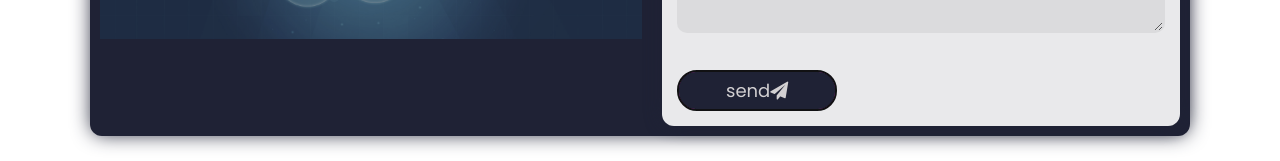
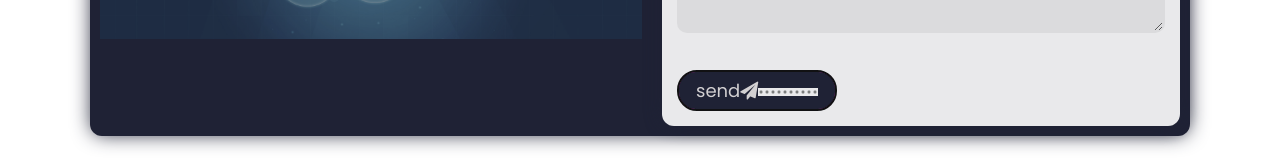
Before and after one commit to ellijs/Jessica-Lee, a React (Create React App) app in the folder jessica-lee/: page / in a window 1280 px wide. Both pictures are taken after typing "Sample", "Sample", "Sample" into the empty fields and a click on the button "send". Shown: the part 3337-3498 px from the top of the page. Built offline with nearby package versions, Linux system fonts and the light colour scheme; no server answers; a web font is replaced by a local one.

Commit message:
ContactMe Done

```diff
--- a/jessica-lee/src/PortfolioContainer/ContactMe/ContactMe.js
+++ b/jessica-lee/src/PortfolioContainer/ContactMe/ContactMe.js
@@ -115,6 +115,11 @@ function ContactMe(props) {
                         <div className='send-btn'>
                             <button type='submit'>
                                 send<i className='fa fa-paper-plane'></i>
+                                { bool ? (
+                                <b className='load'>
+                                    <img src={load1} alt='image not responding'></img>
+                                </b>) : ("")
+                                }
                             </button>
                         </div>
                     </form>
```
